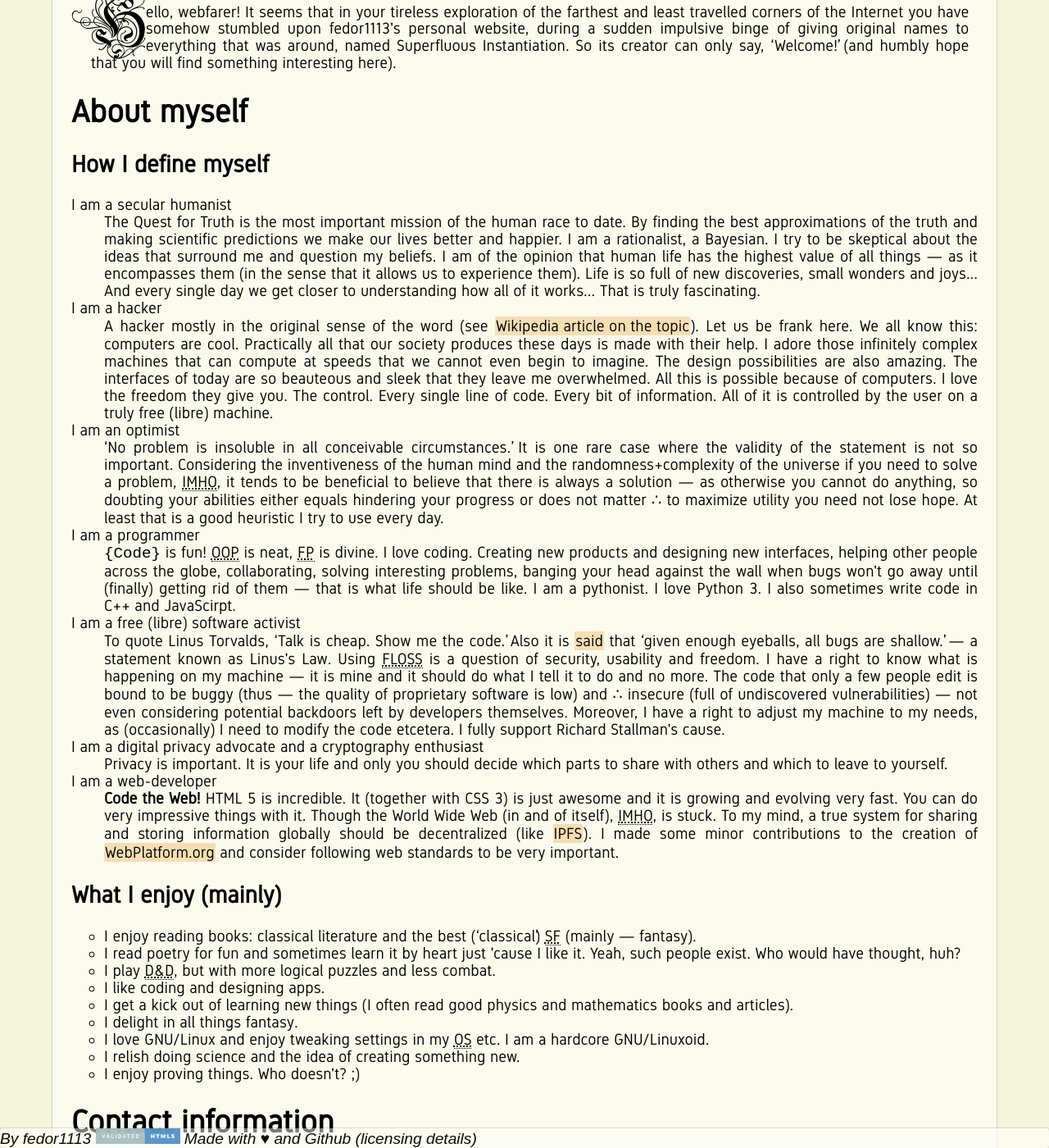
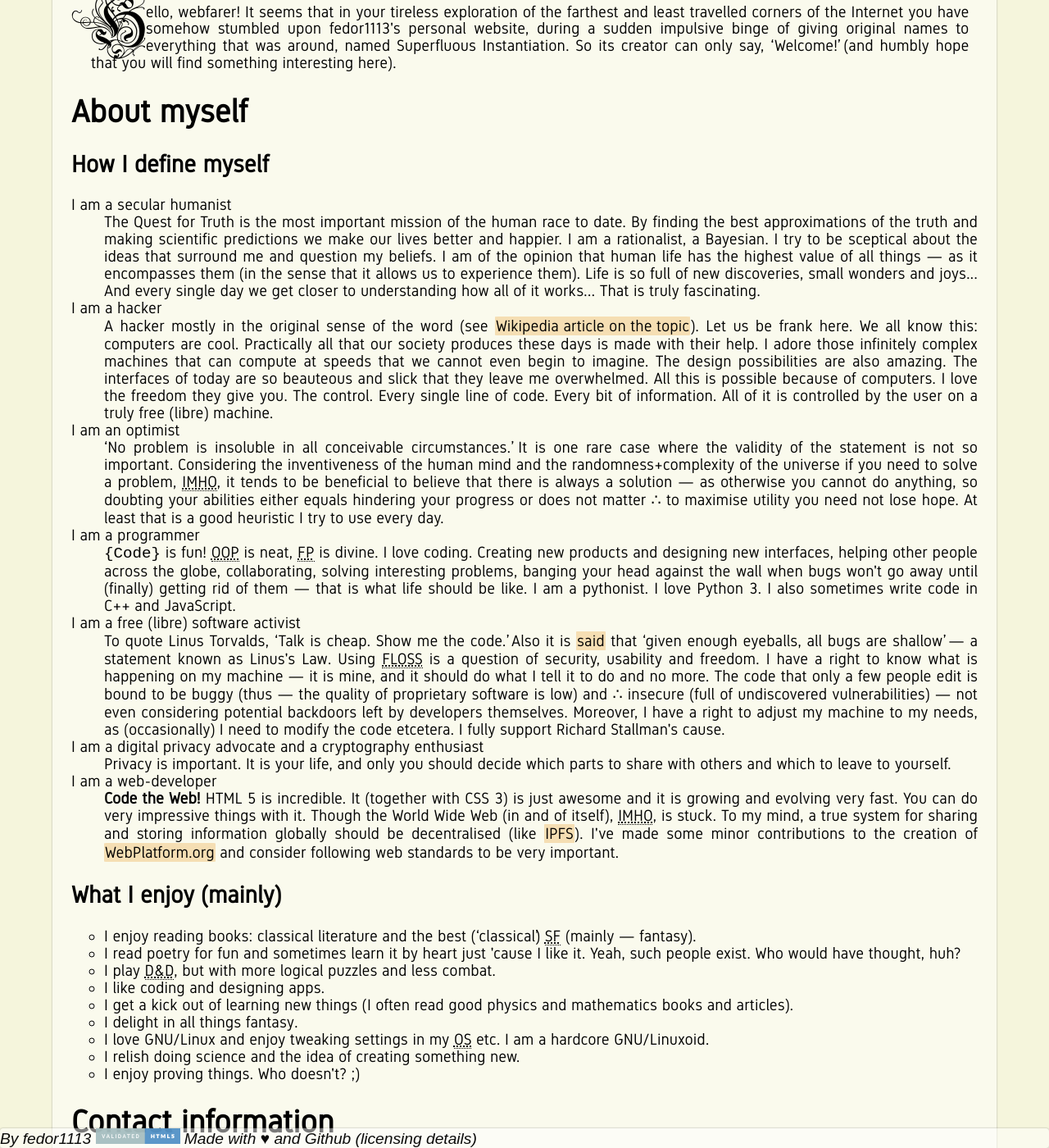
Before and after one commit to fedor1113/fedor1113.github.io, a Jekyll site: the page built from index.html, in a window 1280 px wide and 1400 px high, scrolled down 355 px. Shown: the whole window at 82% size. Built offline with Jekyll 4.4.1, drawn with Linux system fonts in a browser that asks for light colours; some web fonts are replaced.

Commit message:
The Great Britishisation of 2019
Signed-off-by: fedor1113 <fedor185@hotmail.com>

```diff
--- a/index.html
+++ b/index.html
@@ -15,19 +15,19 @@
                     <h2>How I define myself</h2>
                     <dl>
                         <dt>I am a secular humanist</dt>
-                        <dd>The Quest for Truth is the most important mission of the human race to date. By finding the best approximations of the truth and making scientific predictions we make our lives better and happier. I am a rationalist, a Bayesian. I try to be skeptical about the ideas that surround me and question my beliefs. I am of the opinion that human life has the highest value of all things &mdash; as it encompasses them (in the sense that it allows us to experience them). Life is so full of new discoveries, small wonders and joys... And every single day we get closer to understanding how all of it works... That is truly fascinating.</dd>
+                        <dd>The Quest for Truth is the most important mission of the human race to date. By finding the best approximations of the truth and making scientific predictions we make our lives better and happier. I am a rationalist, a Bayesian. I try to be sceptical about the ideas that surround me and question my beliefs. I am of the opinion that human life has the highest value of all things &mdash; as it encompasses them (in the sense that it allows us to experience them). Life is so full of new discoveries, small wonders and joys... And every single day we get closer to understanding how all of it works... That is truly fascinating.</dd>
                         <dt>I am a hacker</dt>
-                        <dd>A hacker mostly in the original sense of the word (see <a href="https://en.wikipedia.org/wiki/Hacker" title="Wikipedia article on hackers">Wikipedia article on the topic</a>). Let us be frank here. We all know this: computers are <em>cool</em>. Practically all that our society produces these days is made with their help. I adore those infinitely complex machines that can compute at speeds that we cannot even begin to imagine. The design possibilities are also amazing. The interfaces of today are so beauteous and sleek that they leave me overwhelmed. All this is possible because of computers. I love the freedom they give you. The control. Every single line of code. Every bit of information. All of it is controlled by the user on a truly free (<em>libre</em>) machine.</dd>
+                        <dd>A hacker mostly in the original sense of the word (see <a href="https://en.wikipedia.org/wiki/Hacker" title="Wikipedia article on hackers">Wikipedia article on the topic</a>). Let us be frank here. We all know this: computers are <em>cool</em>. Practically all that our society produces these days is made with their help. I adore those infinitely complex machines that can compute at speeds that we cannot even begin to imagine. The design possibilities are also amazing. The interfaces of today are so beauteous and slick that they leave me overwhelmed. All this is possible because of computers. I love the freedom they give you. The control. Every single line of code. Every bit of information. All of it is controlled by the user on a truly free (<em>libre</em>) machine.</dd>
                         <dt>I am an optimist</dt>
-                        <dd><q>No problem is insoluble in all conceivable circumstances.</q> It is one rare case where the validity of the statement is not so important. Considering the inventiveness of the human mind and the randomness+complexity of the universe if you need to solve a problem, <abbr title="in my humble opinion">IMHO</abbr>, it tends to be beneficial to believe that there is always a solution &mdash; as otherwise you cannot do anything, so doubting your abilities either equals hindering your progress or does not matter &there4; to maximize utility you need not lose hope. At least that is a good heuristic I try to use every day.</dd>
+                        <dd><q>No problem is insoluble in all conceivable circumstances.</q> It is one rare case where the validity of the statement is not so important. Considering the inventiveness of the human mind and the randomness+complexity of the universe if you need to solve a problem, <abbr title="in my humble opinion">IMHO</abbr>, it tends to be beneficial to believe that there is always a solution &mdash; as otherwise you cannot do anything, so doubting your abilities either equals hindering your progress or does not matter &there4; to maximise utility you need not lose hope. At least that is a good heuristic I try to use every day.</dd>
                         <dt>I am a programmer</dt>
-                        <dd><code>&lbrace;Code&rbrace;</code> is fun! <abbr title="object-oriented programming">OOP</abbr> is neat, <abbr title="functional programming">FP</abbr> is divine. I love coding. Creating new products and designing new interfaces, helping other people across the globe, collaborating, solving interesting problems, banging your head against the wall when bugs won&apos;t go away until (finally) getting rid of them &mdash; that is what life should be like. I am a pythonist. I love <i>Python 3</i>. I also sometimes write code in <i>C++</i> and <i>JavaScirpt</i>.</dd>
+                        <dd><code>&lbrace;Code&rbrace;</code> is fun! <abbr title="object-oriented programming">OOP</abbr> is neat, <abbr title="functional programming">FP</abbr> is divine. I love coding. Creating new products and designing new interfaces, helping other people across the globe, collaborating, solving interesting problems, banging your head against the wall when bugs won&apos;t go away until (finally) getting rid of them &mdash; that is what life should be like. I am a pythonist. I love <i>Python 3</i>. I also sometimes write code in <i>C++</i> and <i>JavaScript</i>.</dd>
                         <dt>I am a free (<i>libre</i>) software activist</dt>
-                        <dd>To quote <cite>Linus Torvalds</cite>, <q>Talk is cheap. Show me the code.</q> Also it is <a href="http://catb.org/esr/writings/cathedral-bazaar/" title="link to 'The Cathedral and the Bazaar' book web-site">said</a> that <q>given enough eyeballs, all bugs are shallow.</q> &mdash; a statement known as <i>Linus&apos;s Law</i>. Using <abbr title="free/libre and open-source software">FLOSS</abbr> is a question of security, usability and freedom. I have a right to know what is happening on my machine &mdash; it is mine and it should do what I tell it to do and no more. The code that only a few people edit is bound to be buggy (thus &mdash; the quality of proprietary software is low) and &there4; insecure (full of undiscovered vulnerabilities) &mdash; not even considering potential backdoors left by developers themselves. Moreover, I have a right to adjust my machine to my needs, as (occasionally) I need to modify the code etcetera. I fully support Richard Stallman&apos;s cause.</dd>
+                        <dd>To quote <cite>Linus Torvalds</cite>, <q>Talk is cheap. Show me the code.</q> Also it is <a href="http://catb.org/esr/writings/cathedral-bazaar/" title="link to 'The Cathedral and the Bazaar' book web-site">said</a> that <q>given enough eyeballs, all bugs are shallow</q> &mdash; a statement known as <i>Linus&apos;s Law</i>. Using <abbr title="free/libre and open-source software">FLOSS</abbr> is a question of security, usability and freedom. I have a right to know what is happening on my machine &mdash; it is mine, and it should do what I tell it to do and no more. The code that only a few people edit is bound to be buggy (thus &mdash; the quality of proprietary software is low) and &there4; insecure (full of undiscovered vulnerabilities) &mdash; not even considering potential backdoors left by developers themselves. Moreover, I have a right to adjust my machine to my needs, as (occasionally) I need to modify the code etcetera. I fully support Richard Stallman&apos;s cause.</dd>
                         <dt>I am a digital privacy advocate and a cryptography enthusiast</dt>
-                        <dd>Privacy is important. It is your life and only you should decide which parts to share with others and which to leave to yourself.</dd>
+                        <dd>Privacy is important. It is your life, and only you should decide which parts to share with others and which to leave to yourself.</dd>
                         <dt>I am a web-developer</dt>
-                        <dd><b>Code the Web!</b> <i>HTML 5</i> is incredible. It (together with <i>CSS 3</i>) is just awesome and it is growing and evolving very fast. You can do very impressive things with it. Though the World Wide Web (in and of itself), <abbr title="in my humble opinion">IMHO</abbr>, is stuck. To my mind, a true system for sharing and storing information globally should be decentralized (like <a href="https://ipfs.io/" title="'InterPlanetary File System' a.k.a. IPFS peer-to-peer hypermedia protocol home page">IPFS</a>). I made some minor contributions to the creation of <a href="https://www.webplatform.org/"><i>WebPlatform.org</i></a> and consider following web standards to be very important.</dd>
+                        <dd><b>Code the Web!</b> <i>HTML 5</i> is incredible. It (together with <i>CSS 3</i>) is just awesome and it is growing and evolving very fast. You can do very impressive things with it. Though the World Wide Web (in and of itself), <abbr title="in my humble opinion">IMHO</abbr>, is stuck. To my mind, a true system for sharing and storing information globally should be decentralised (like <a href="https://ipfs.io/" title="'InterPlanetary File System' a.k.a. IPFS peer-to-peer hypermedia protocol home page">IPFS</a>). I&apos;ve made some minor contributions to the creation of <a href="https://www.webplatform.org/"><i>WebPlatform.org</i></a> and consider following web standards to be very important.</dd>
                     </dl>
                 </section>
                 <section>
```
Also changed, not shown: 2 other files.
